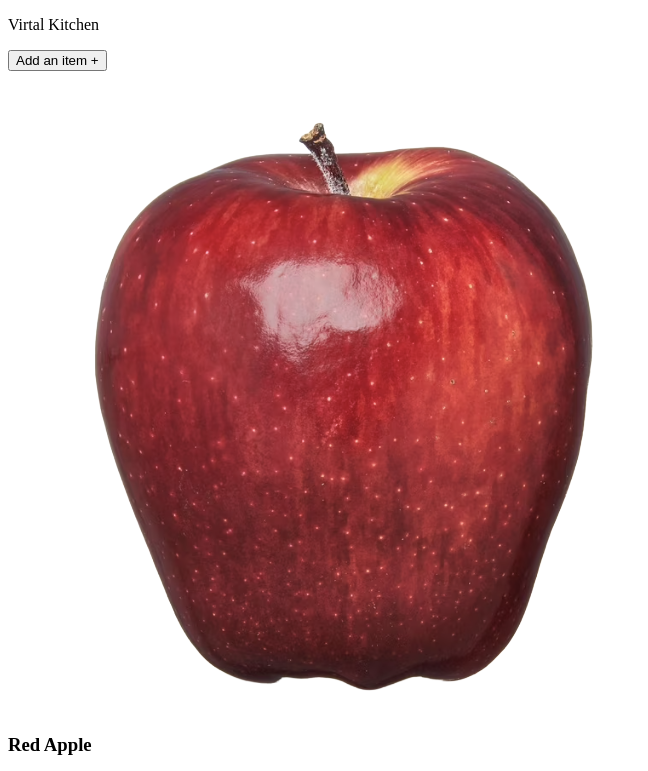
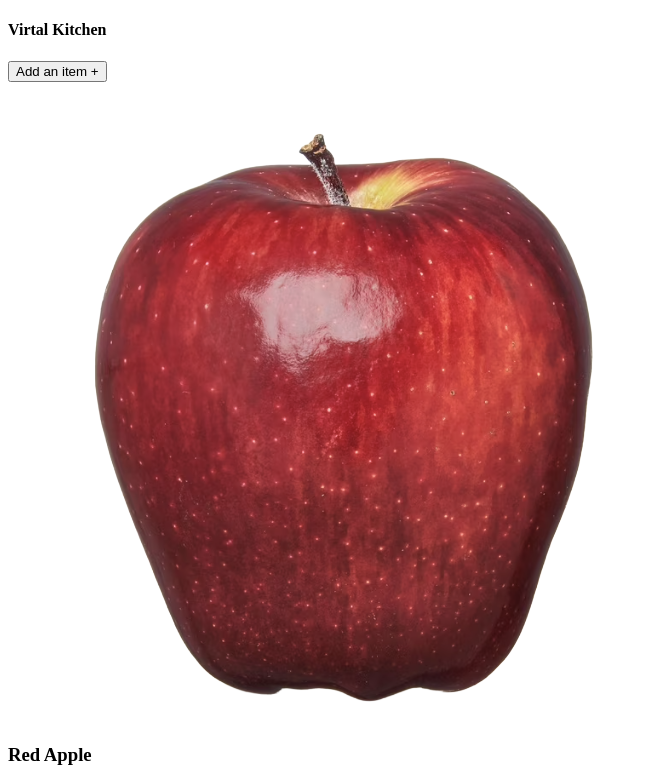
Before and after one commit to jenviard/FEFFall2025-Midterm, a plain HTML site: page VirtualKitchen.html in a window 1280 px wide. Shown: the top 771 px of the page, without its empty margins (0-648 px from the left). Drawn offline with Linux system fonts and the light colour scheme; a script that the page names is missing; a web font is replaced by a local one.

Commit message:
better (still bottom 3)

```diff
--- a/VirtualKitchen.html
+++ b/VirtualKitchen.html
@@ -23,7 +23,7 @@
 
   <section class="header">
       <div class="header">
-          <p> Virtal Kitchen</p>
+          <h4> Virtal Kitchen</h4>
       </div>
   </section>
   <button class="add-item-btn">Add an item +</button>
```
